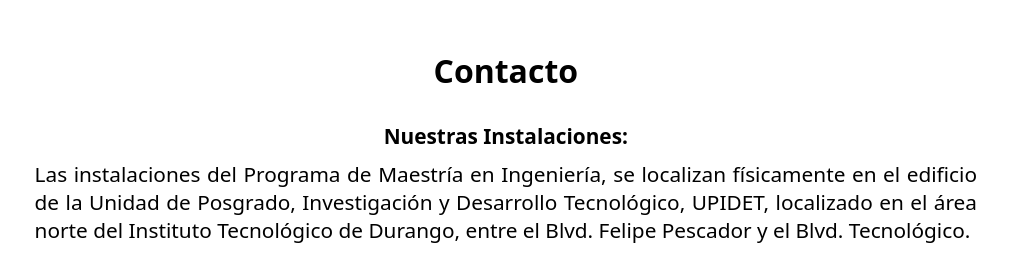
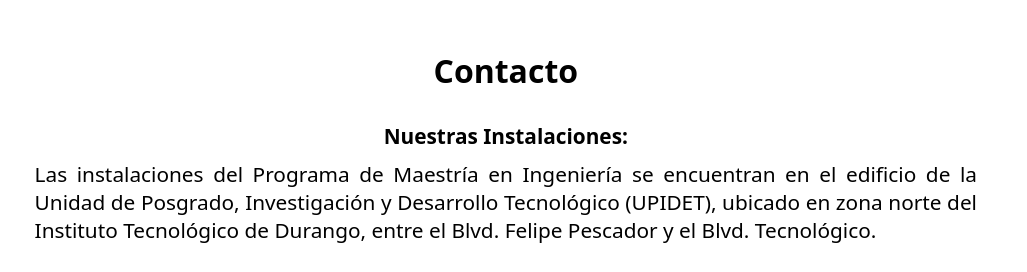
Before and after one commit to rickymtx/MaestriaAdmin, a website with bundled scripts: page public/contacto.html in a window 1280 px wide. Shown: the part 301-573 px from the top of the page, 253-1280 px from the left. Built offline with nearby package versions, Linux system fonts and the light colour scheme; no server answers.

Commit message:
COMMIT16
Cambio en descripción de contacto

```diff
--- a/public/contacto.html
+++ b/public/contacto.html
@@ -133,9 +133,9 @@
                 <h2>Contacto</h2>
                 <h3>Nuestras Instalaciones:</h3>
                 <p>
-                    Las instalaciones del Programa de Maestría en Ingeniería, se localizan físicamente en el edificio
-                    de la Unidad de Posgrado, Investigación y Desarrollo Tecnológico, UPIDET, localizado en el área
-                    norte del Instituto Tecnológico de Durango, entre el Blvd. Felipe Pescador y el Blvd. Tecnológico.
+                    Las instalaciones del Programa de Maestría en Ingeniería se encuentran en el edificio de la
+                    Unidad de Posgrado, Investigación y Desarrollo Tecnológico (UPIDET), ubicado en zona norte del
+                    Instituto Tecnológico de Durango, entre el Blvd. Felipe Pescador y el Blvd. Tecnológico.
                 </p>
                 <!-- Tabla Contacto -->
                 <!-- Tabla Contacto -->
```
